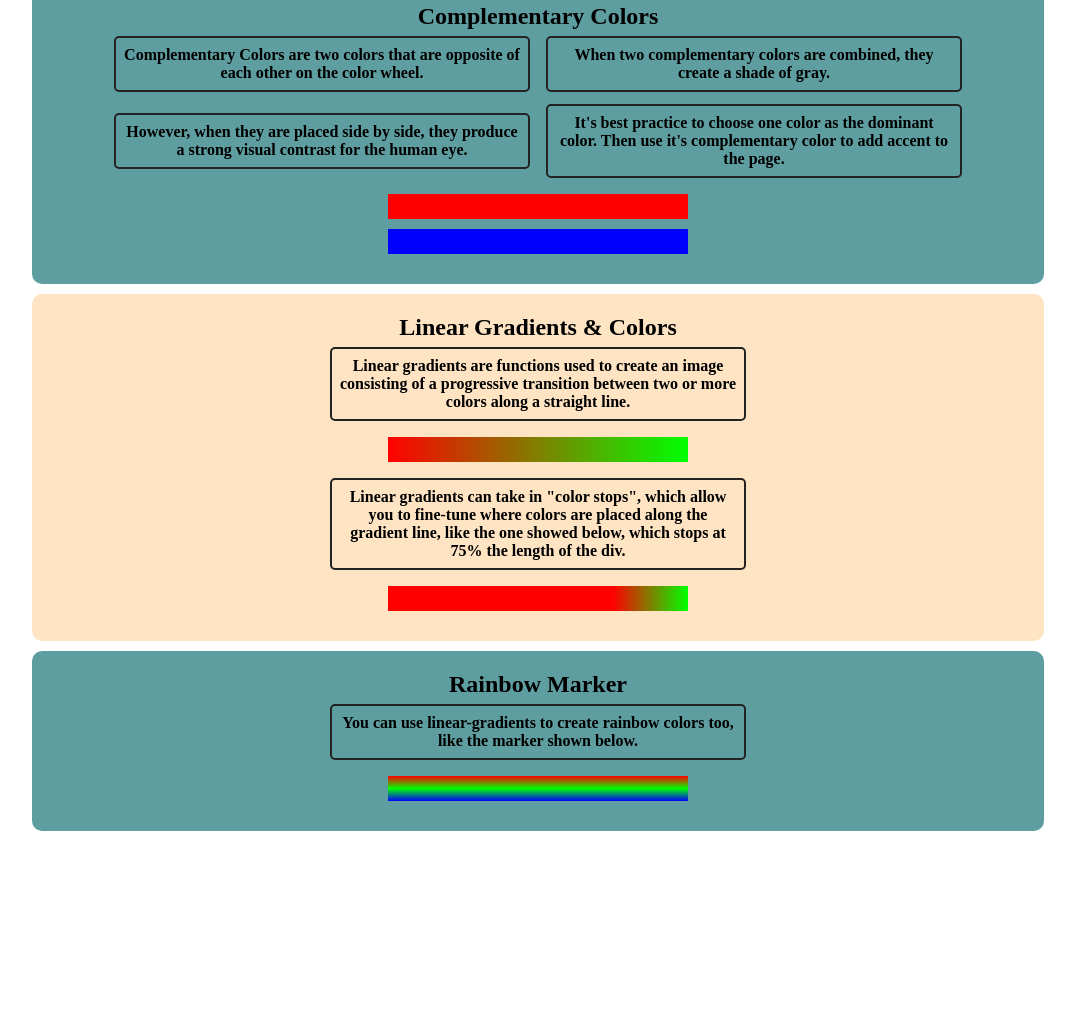
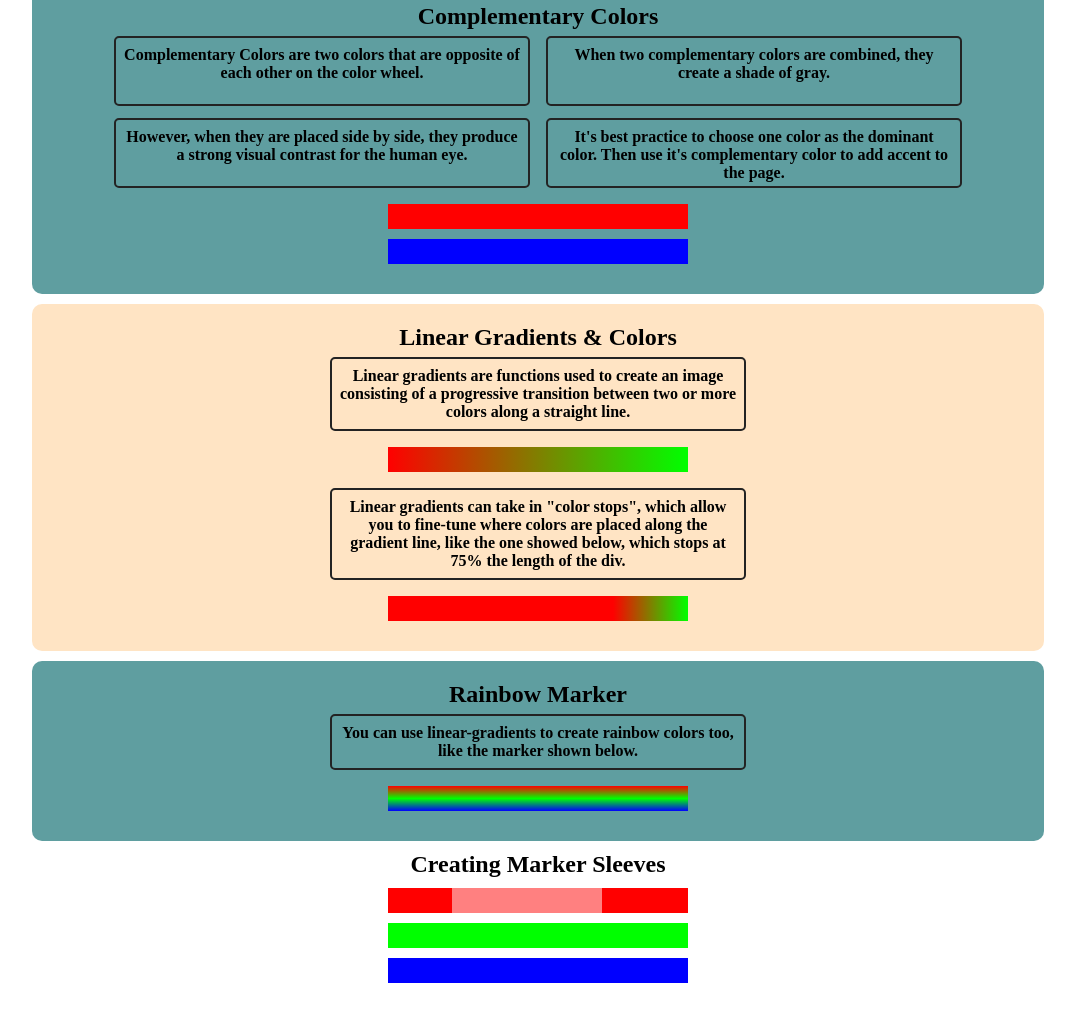
Before and after one commit to lengleman-spec/ex-colored-markers, a plain HTML site: page index.html in a window 1280 px wide. Shown: the part 791-1802 px from the top of the page, without its empty margins (102-1177 px from the left). Before the commit the page ends 1640 px from the top, so only its background shows below. Drawn offline with Linux system fonts and the light colour scheme.

Commit message:
added marker sleeve

```diff
--- a/index.html
+++ b/index.html
@@ -101,6 +101,17 @@
         </p>
         <div class="marker rainbow"></div>
       </div>
+
+      <!--  MARKER SLEEVES -->
+      <div class="sleeve-container">
+        <h2>Creating Marker Sleeves</h2>
+        <div class="marker red">
+          <div class="cap"></div>
+          <div class="sleeve"></div>
+        </div>
+        <div class="marker green"></div>
+        <div class="marker blue"></div>
+      </div>
     </div>
   </body>
 </html>
--- a/style.css
+++ b/style.css
@@ -55,10 +55,6 @@ h2 {
 }
 .pink {
   background-color: rgb(255, 0, 127);
-}
-
-.comp-red {
-  background-color: red;
 }
 
 .linear-gradient {
@@ -169,6 +165,7 @@ h2 {
 
 .complementary-container p {
   text-align: center;
+  height: 50px;
 }
 
 .p-group {
@@ -217,3 +214,24 @@ h2 {
   align-items: center;
   padding: 20px 0;
 }
+
+.sleeve {
+  width: 150px;
+  height: 25px;
+  background-color: rgba(
+    255,
+    255,
+    255,
+    0.5
+  ); /* Note: gives the sleeve (div) a transparent white color. Also could have used the opacity property, which also controls the level of fogginess, but in this case the rgba() uses less code */
+}
+
+.cap {
+  width: 60px;
+  height: 25px;
+}
+
+.cap,
+.sleeve {
+  display: inline-block;
+}
```
